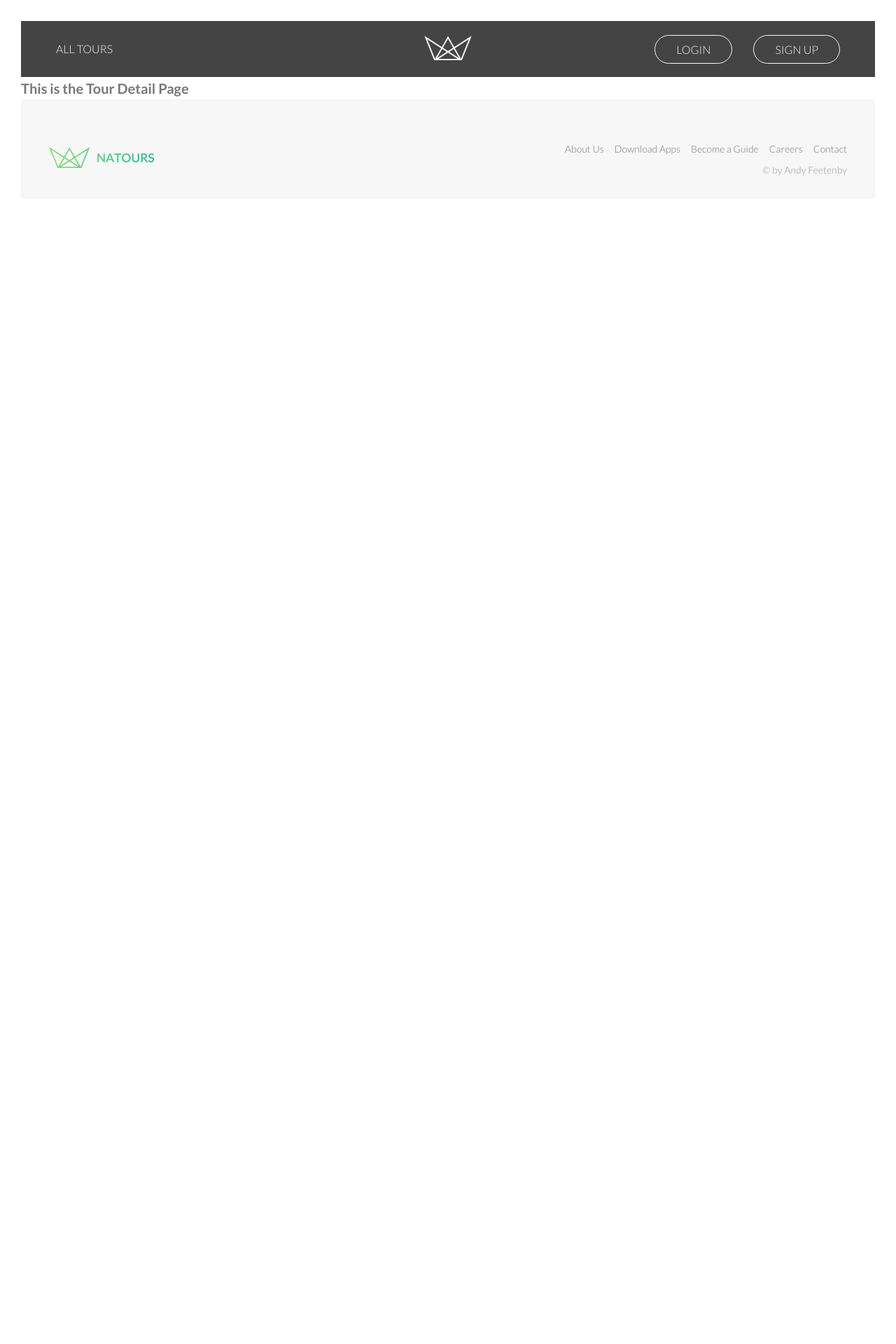
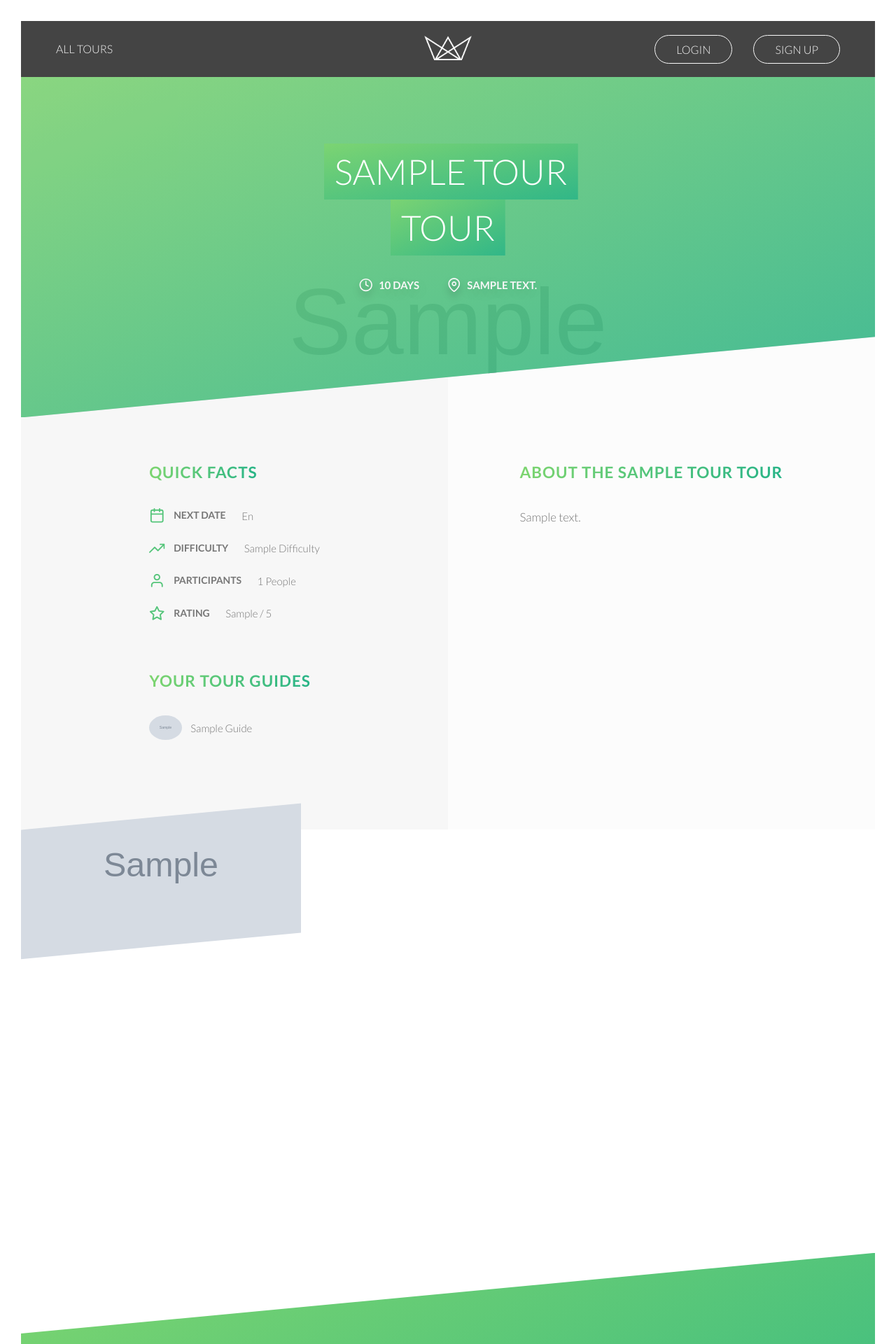
Before and after one commit to afeets/NaTours, a Node project: template views/tour.pug in a window 1280 px wide. Shown: the top 1920 px of the page at 70% size. Before the commit the page ends 251 px from the top, so only its background shows below. Run offline with Node 20 templates, Linux system fonts and the light colour scheme; the template is opened without the code that fills it: most values are stand-ins (such as "Sample title", 1, 10 or a date in 2020); grey boxes marked "Sample" are stand-in pictures; some libraries are stand-ins or nearby versions.

Commit message:
Setup reviewCard pug file imported into refactored tour pug.

```diff
--- a/routes/viewRoutes.js
+++ b/routes/viewRoutes.js
@@ -4,6 +4,6 @@ const viewsController = require('../controllers/viewsController');
 const router = express.Router();
 
 router.get('/', viewsController.getOverview);
-router.get('/tour', viewsController.getTour);
+router.get('/tour/:slug', viewsController.getTour);
 
 module.exports = router;
--- a/views/_footer.pug
+++ b/views/_footer.pug
@@ -1,6 +1,6 @@
 footer.footer
     .footer__logo
-        img(src='img/logo-green.png' alt='Natour logo')
+        img(src='/img/logo-green.png' alt='Natour logo')
     ul.footer__nav
         li: a(href='#') About Us
         li: a(href='#') Download Apps
--- a/views/_header.pug
+++ b/views/_header.pug
@@ -1,8 +1,8 @@
 header.header
     nav.nav.nav--tours
-        a.nav__el(href='#') All Tours
+        a.nav__el(href='/') All Tours
     .header__logo
-        img(src='img/logo-white.png' alt='Natours logo')
+        img(src='/img/logo-white.png' alt='Natours logo')
     nav.nav.nav--user
         //- a.nav__el(href='#') My bookings
         //- a.nav__el(href='#')
--- /dev/null
+++ b/views/_reviewCard.pug
@@ -0,0 +1,10 @@
+mixin reviewCard(review)
+    .reviews__card
+        .reviews__avatar
+            img.reviews__avatar-img(src=`/img/users/${review.user.photo}`, alt=`${review.user.name}`)
+            h6.reviews__user= review.user.name
+        p.reviews__text= review.review
+        .reviews__rating
+            each star in [1, 2, 3, 4, 5]
+                svg.reviews__star(class=`reviews__star--${review.rating >= star ? 'active' : 'inactive'}`)
+                    use(xlink:href='/img/icons.svg#icon-star')
--- a/views/base.pug
+++ b/views/base.pug
@@ -3,9 +3,9 @@ html
     head
         meta(charset='UTF-8')
         meta(name='viewport' content='width=device-width, initial-scale=1.0')
-        link(rel='stylesheet' href='css/style.css')
+        link(rel='stylesheet' href='/css/style.css')
         link(rel='stylesheet' href='https://fonts.googleapis.com/css?family=Lato:300,300i,700')
-        link(rel='shortcut icon' type='image/png' href='img/favicon.png')
+        link(rel='shortcut icon' type='image/png' href='/img/favicon.png')
         title Natours | #{title}
         // HEADER
         include _header
--- a/views/tour.pug
+++ b/views/tour.pug
@@ -1,4 +1,88 @@
 extends base
+include _reviewCard
+
+mixin overviewBox(label, text, icon)
+    .overview-box__detail
+        svg.overview-box__icon
+            use(xlink:href=`/img/icons.svg#icon-${icon}`)
+        span.overview-box__label= label
+        span.overview-box__text= text
 
 block content
-    h1 This is the Tour Detail Page
+    section.section-header
+        .header__hero
+            .header__hero-overlay &nbsp;
+            img.header__hero-img(src=`/img/tours/${tour.imageCover}`, alt=`${tour.name}`)
+
+        .heading-box
+            h1.heading-primary
+                span= `${tour.name} tour`
+            .heading-box__group
+                .heading-box__detail
+                    svg.heading-box__icon
+                        use(xlink:href='/img/icons.svg#icon-clock')
+                    span.heading-box__text= `${tour.duration} days`
+                .heading-box__detail
+                    svg.heading-box__icon
+                        use(xlink:href='/img/icons.svg#icon-map-pin')
+                    span.heading-box__text= `${tour.startLocation.description}`
+
+    section.section-description
+        .overview-box
+            div
+                .overview-box__group
+                    h2.heading-secondary.ma-bt-lg Quick facts
+                    -const date = tour.startDates[0].toLocaleString('en-us', { month: 'long', year: 'numeric' })
+                    +overviewBox('Next date', date, 'calendar')
+                    +overviewBox('Difficulty', tour.difficulty, 'trending-up')
+                    +overviewBox('Participants', `${tour.maxGroupSize} people`, 'user')
+                    +overviewBox('Rating', `${tour.ratingsAverage} / 5`, 'star')
+
+
+                .overview-box__group
+                    h2.heading-secondary.ma-bt-lg Your tour guides
+
+                    each guide in tour.guides
+                        .overview-box__detail
+                            img.overview-box__img(src=`/img/users/${guide.photo}`, alt=`${guide.name}`)
+                            - if (guide.role === 'lead-guide')
+                                span.overview-box__label Lead Guide
+                            - if (guide.role === 'guide')
+                                span.overview-box__label Tour Guide
+                            span.overview-box__text= guide.name
+
+
+        .description-box
+            h2.heading-secondary.ma-bt-lg= `About the ${tour.name} tour`
+
+            - const paragraphs = tour.description.split('\n');
+            each p in paragraphs
+                p.description__text= p
+
+    section.section-pictures
+        each img, i in tour.images
+            .picture-box
+                img.picture-box__img(src=`/img/tours/${img}`, alt=`${i + 1}`, class=`.picture-box__img--${i + 1}`)
+
+
+
+    section.section-map
+        #map
+
+    section.section-reviews
+        .reviews
+            each review in tour.reviews
+                +reviewCard(review)
+
+
+
+    section.section-cta
+        .cta
+            .cta__img.cta__img--logo
+                img(src='/img/logo-white.png', alt='Natours logo')
+            img.cta__img.cta__img--1(src=`/img/tours/${tour.images[1]}`, alt='Tour Picture')
+            img.cta__img.cta__img--2(src=`/img/tours/${tour.images[2]}`, alt='Tour Picture')
+            .cta__content
+                h2.heading-secondary What are you waiting for?
+                p.cta__text= `${tour.duration} days. 1 adventure. Infinite memories. Make it yours today!`
+                button.btn.btn--green.span-all-rows Book tour now!
```
Also changed, not shown: controllers/viewsController.js (+12 -2 lines), views/overview.pug (+6 -6 lines).
